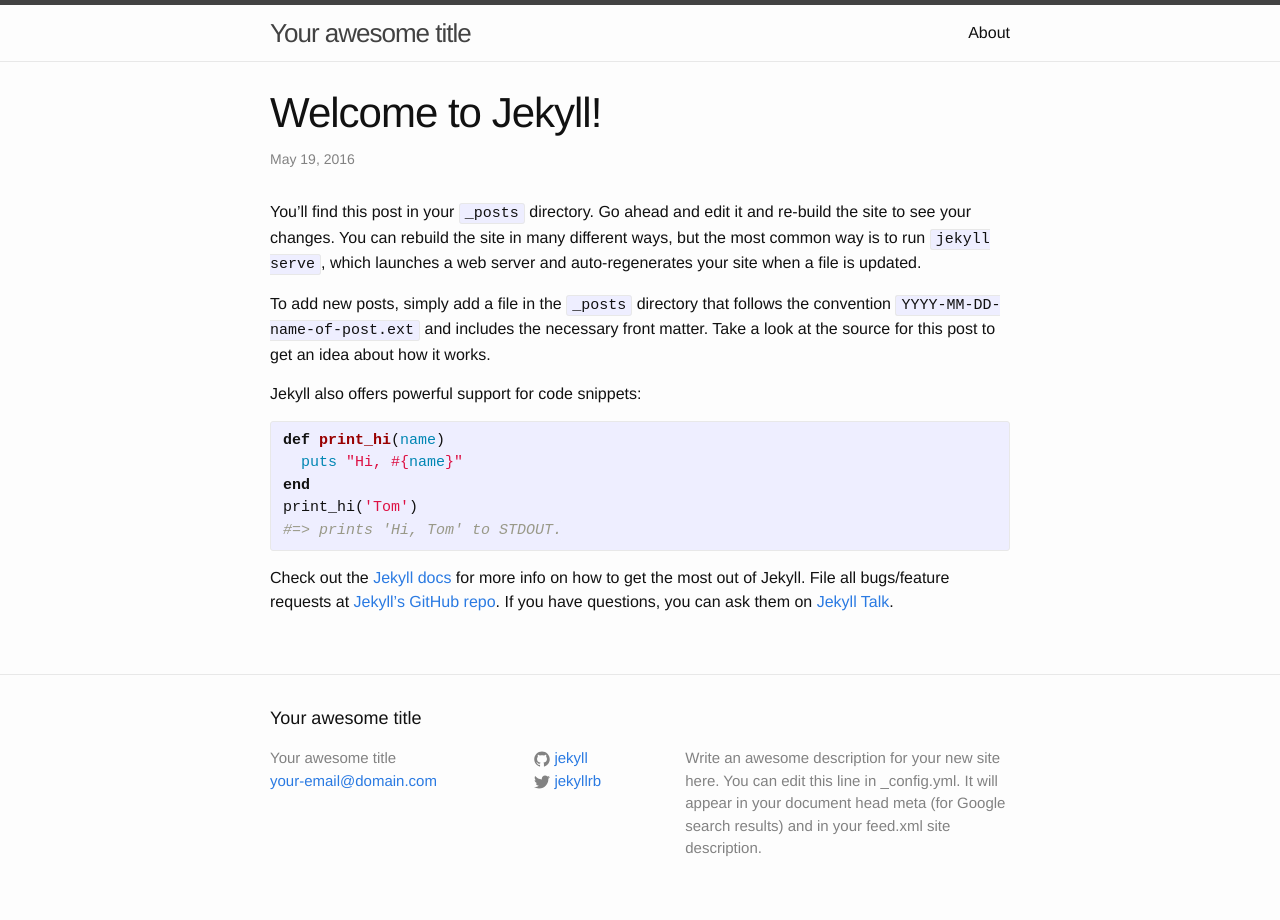
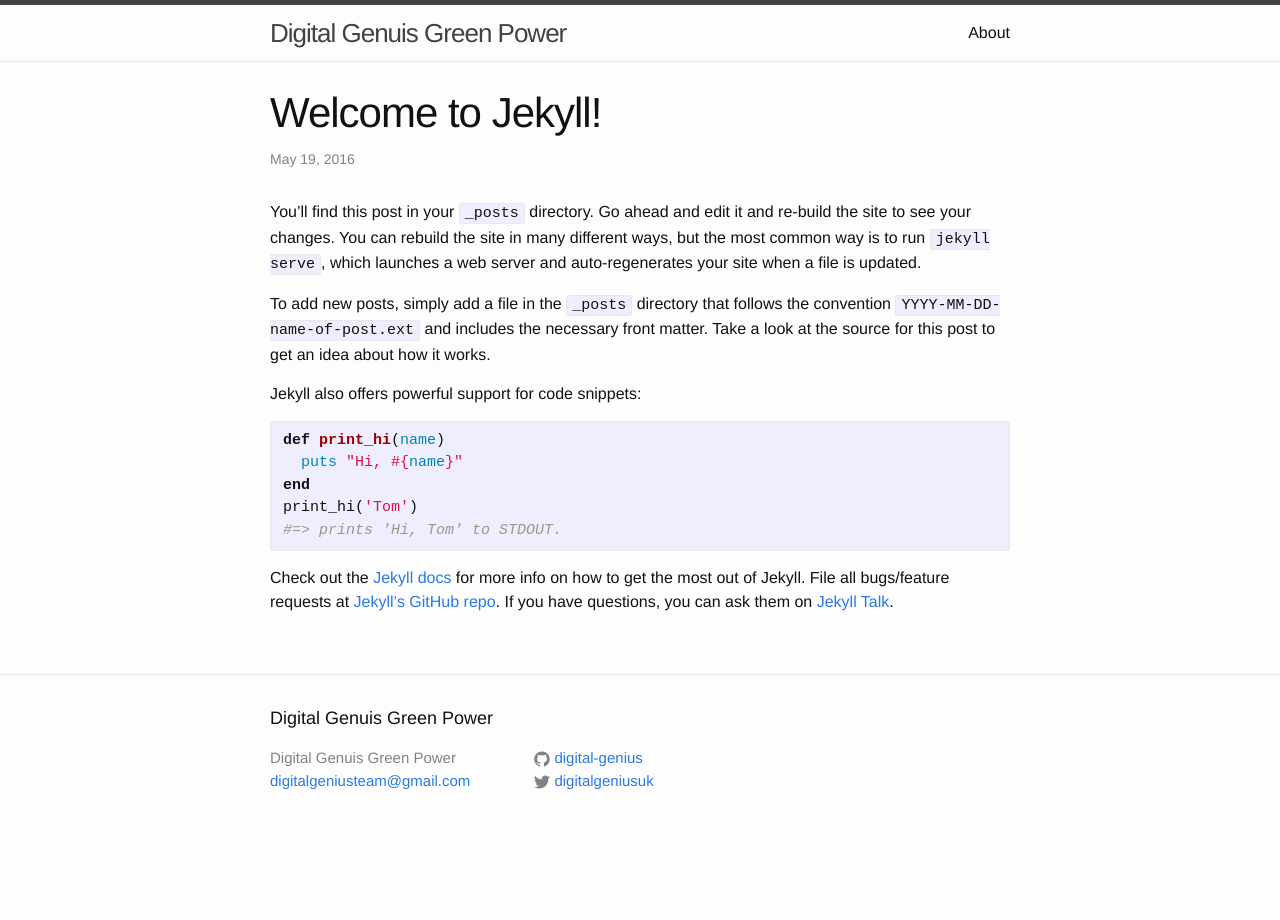
Before and after one commit to digital-genius/digital-genius.github.io, a Jekyll site: the page built from _posts/2016-05-19-welcome-to-jekyll.markdown, in a window 1280 px wide. Built offline with Jekyll 4.4.1, drawn with Linux system fonts in a browser that asks for light colours.

Commit message:
upload 2

```diff
--- a/_config.yml
+++ b/_config.yml
@@ -6,16 +6,14 @@
 # 'jekyll serve'. If you change this file, please restart the server process.
 
 # Site settings
-title: Your awesome title
-email: your-email@domain.com
+title: Digital Genuis Green Power
+email: digitalgeniusteam@gmail.com
 description: > # this means to ignore newlines until "baseurl:"
-  Write an awesome description for your new site here. You can edit this
-  line in _config.yml. It will appear in your document head meta (for
-  Google search results) and in your feed.xml site description.
+
 baseurl: "" # the subpath of your site, e.g. /blog
 url: "http://yourdomain.com" # the base hostname & protocol for your site
-twitter_username: jekyllrb
-github_username:  jekyll
+twitter_username: digitalgeniusuk
+github_username: digital-genius
 
 # Build settings
 markdown: kramdown
```
Also changed, not shown: _posts/2016-05-19-welcome-to-jekyll.markdown (line endings or trailing spaces).
